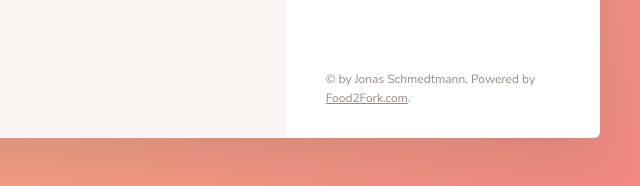
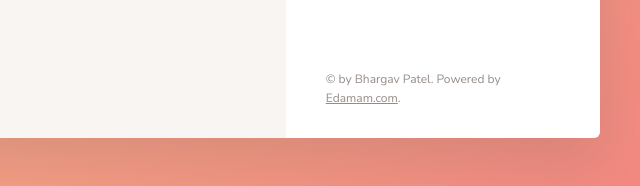
Before and after one commit to bhargav-patel-97/forkify-js-project, a website built with webpack: page dist/index.html in a window 1280 px wide. Shown: the part 1013-1199 px from the top of the page, 640-1280 px from the left. Built offline with nearby package versions, Linux system fonts and the light colour scheme.

Commit message:
Some final touches

```diff
--- a/dist/index.html
+++ b/dist/index.html
@@ -8,7 +8,7 @@
     <link href="https://fonts.googleapis.com/css?family=Nunito+Sans:400,600,700" rel="stylesheet">
     <link rel="stylesheet" href="css/style.css">
     <link rel="shortcut icon" href="img/favicon.png" type="image/x-icon">
-    <title>forkify // Search over 1,000,000 recipes</title>
+    <title>forkify | Search recipes</title>
 </head>
 
 <body>
@@ -429,8 +429,8 @@
             </ul>
 
             <div class="copyright">
-                &copy; by Jonas Schmedtmann. Powered by
-                <a href="http://food2fork.com" target="_blank" class="link">Food2Fork.com</a>.
+                &copy; by Bhargav Patel. Powered by
+                <a href="http://edamam.com" target="_blank" class="link">Edamam.com</a>.
             </div>
 
         </div>
```
Also changed, not shown: package.json (+6 -1 lines), 1 other file.
